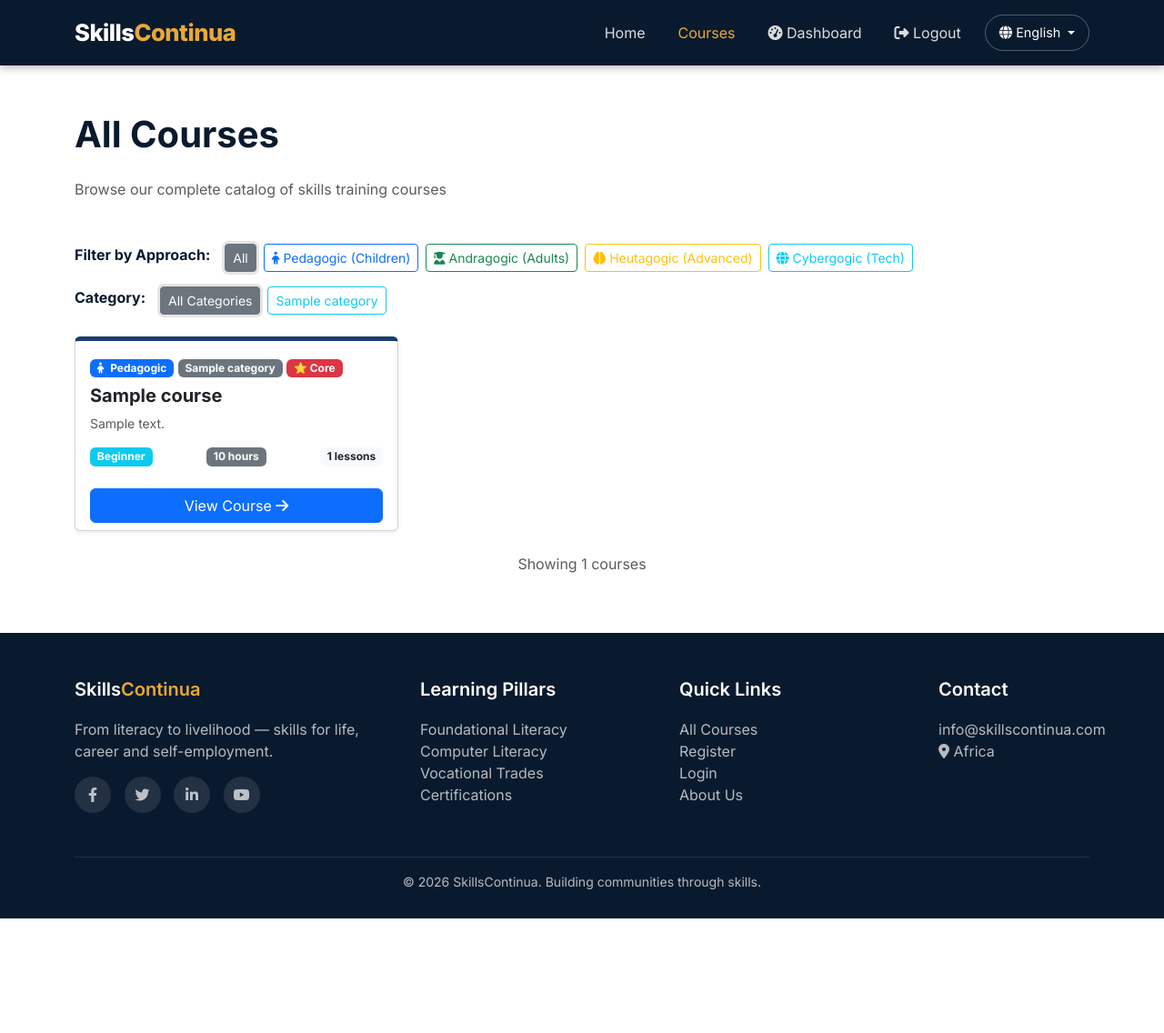
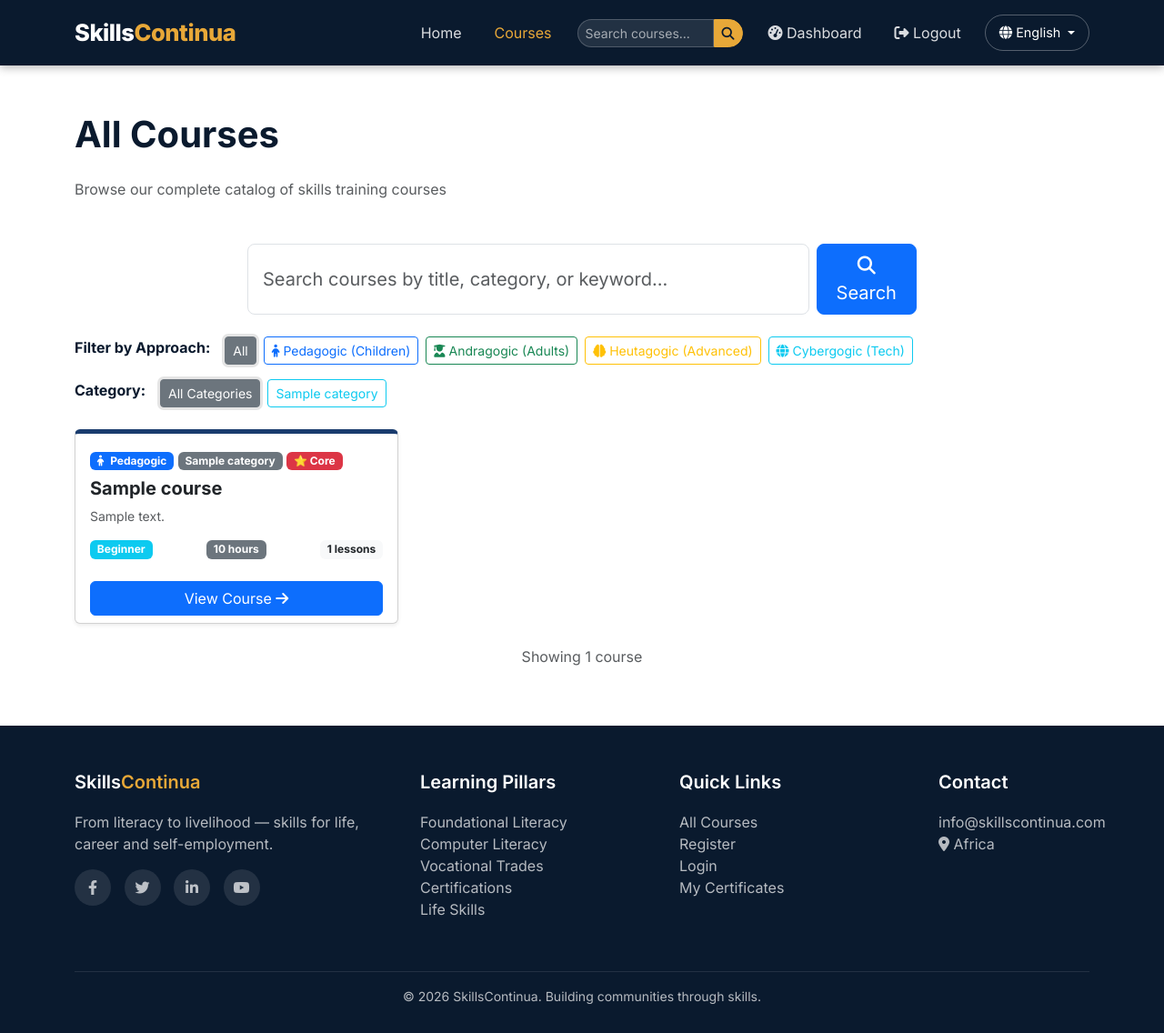
Before and after one commit to skillcontinua/skillscontinua, a Django app: page /en/courses/ in a window 1280 px wide. Shown: the whole page at 91% size. Before the commit the page ends 1010 px from the top, so only its background shows below. Run offline with Django 5.2, Linux system fonts and the light colour scheme; a user stored in the database is signed in; tables that the repository leaves empty hold one stand-in row (values such as "Sample post").

Commit message:
Added search bar to navbar and courses page with search functionality

```diff
--- a/courses/views.py
+++ b/courses/views.py
@@ -3,9 +3,10 @@ from django.contrib.auth.decorators import login_required
 from django.contrib import messages
 from django.utils.translation import get_language
 from .models import Course, Category, Lesson, Enrollment
+from django.db.models import Q
 
 def course_list(request):
-    """List all courses with language support and filtering"""
+    """List all courses with language support, filtering, and search"""
     language = get_language()
 
     # Get all categories
@@ -14,9 +15,18 @@ def course_list(request):
     # Get filter parameters
     category_id = request.GET.get('category')
     approach = request.GET.get('approach')
+    search_query = request.GET.get('q', '').strip()
 
     # Base queryset
     courses = Course.objects.filter(is_active=True)
+
+    # Apply search filter
+    if search_query:
+        courses = courses.filter(
+            Q(title__icontains=search_query) |
+            Q(description__icontains=search_query) |
+            Q(category__name__icontains=search_query)
+        )
 
     # Apply category filter
     if category_id:
@@ -46,6 +56,8 @@ def course_list(request):
         'current_language': language,
         'selected_category': category_id,
         'selected_approach': approach,
+        'search_query': search_query,
+        'total_results': courses.count(),
     }
     return render(request, 'courses/list.html', context)
 
--- a/templates/base.html
+++ b/templates/base.html
@@ -102,6 +102,36 @@
             border-color: #d49a2e;
             transform: translateY(-2px);
             box-shadow: 0 4px 15px rgba(232, 168, 56, 0.4);
+        }
+
+        /* Navbar Search */
+        .navbar-search-form {
+            margin: 8px 10px;
+        }
+        .navbar-search-form .form-control {
+            border-radius: 20px 0 0 20px;
+            border: 1px solid rgba(255,255,255,0.2);
+            background: rgba(255,255,255,0.1);
+            color: #fff;
+            width: 150px;
+        }
+        .navbar-search-form .form-control::placeholder {
+            color: rgba(255,255,255,0.6);
+        }
+        .navbar-search-form .form-control:focus {
+            background: rgba(255,255,255,0.2);
+            border-color: var(--sc-secondary);
+            box-shadow: none;
+        }
+        .navbar-search-form .btn-search {
+            border-radius: 0 20px 20px 0;
+            background: var(--sc-secondary);
+            color: var(--sc-dark);
+            border-color: var(--sc-secondary);
+        }
+        .navbar-search-form .btn-search:hover {
+            background: #d49a2e;
+            border-color: #d49a2e;
         }
 
         /* Hero Section */
@@ -243,6 +273,16 @@
             .stats-section h3 {
                 font-size: 2rem;
             }
+            .navbar-search-form .form-control {
+                width: 100px;
+            }
+        }
+
+        @media (max-width: 576px) {
+            .navbar-search-form .form-control {
+                width: 80px;
+                font-size: 0.8rem;
+            }
         }
     </style>
 
@@ -267,6 +307,20 @@
                     <li class="nav-item">
                         <a class="nav-link {% if '/courses/' in request.path %}active{% endif %}" href="/courses/">Courses</a>
                     </li>
+
+                    <!-- Search Bar in Navbar -->
+                    <li class="nav-item">
+                        <form method="get" action="/courses/" class="d-flex navbar-search-form">
+                            <input type="text" name="q" class="form-control form-control-sm"
+                                   placeholder="Search courses..."
+                                   value="{{ search_query }}"
+                                   aria-label="Search courses">
+                            <button class="btn btn-search btn-sm" type="submit">
+                                <i class="fas fa-search"></i>
+                            </button>
+                        </form>
+                    </li>
+
                     {% if user.is_authenticated %}
                         <li class="nav-item">
                             <a class="nav-link {% if '/accounts/dashboard/' in request.path %}active{% endif %}" href="/accounts/dashboard/">
@@ -320,10 +374,11 @@
                 <div class="col-md-3 mb-4">
                     <h5>Learning Pillars</h5>
                     <ul class="list-unstyled">
-                        <li><a href="#">Foundational Literacy</a></li>
-                        <li><a href="#">Computer Literacy</a></li>
-                        <li><a href="#">Vocational Trades</a></li>
-                        <li><a href="#">Certifications</a></li>
+                        <li><a href="/courses/?category=1">Foundational Literacy</a></li>
+                        <li><a href="/courses/?category=2">Computer Literacy</a></li>
+                        <li><a href="/courses/?category=3">Vocational Trades</a></li>
+                        <li><a href="/courses/?category=4">Certifications</a></li>
+                        <li><a href="/courses/?category=5">Life Skills</a></li>
                     </ul>
                 </div>
                 <div class="col-md-3 mb-4">
@@ -332,7 +387,7 @@
                         <li><a href="/courses/">All Courses</a></li>
                         <li><a href="/accounts/register/">Register</a></li>
                         <li><a href="/accounts/login/">Login</a></li>
-                        <li><a href="#">About Us</a></li>
+                        <li><a href="/certifications/">My Certificates</a></li>
                     </ul>
                 </div>
                 <div class="col-md-2 mb-4">
--- a/templates/courses/list.html
+++ b/templates/courses/list.html
@@ -9,22 +9,47 @@
         <h1 class="fw-bold mb-4">All Courses</h1>
         <p class="text-muted mb-5">Browse our complete catalog of skills training courses</p>
 
+        <!-- Search Bar -->
+        <div class="row mb-4">
+            <div class="col-md-8 mx-auto">
+                <form method="get" action="{% url 'courses:course_list' %}" class="d-flex">
+                    <input type="text" name="q" class="form-control form-control-lg"
+                           placeholder="Search courses by title, category, or keyword..."
+                           value="{{ search_query }}"
+                           aria-label="Search courses">
+                    <button class="btn btn-primary btn-lg ms-2" type="submit">
+                        <i class="fas fa-search"></i> Search
+                    </button>
+                    {% if search_query %}
+                        <a href="{% url 'courses:course_list' %}" class="btn btn-outline-secondary btn-lg ms-2">
+                            <i class="fas fa-times"></i> Clear
+                        </a>
+                    {% endif %}
+                </form>
+                {% if search_query %}
+                    <div class="mt-2 text-muted">
+                        Found {{ total_results }} result{{ total_results|pluralize }} for "{{ search_query }}"
+                    </div>
+                {% endif %}
+            </div>
+        </div>
+
         <!-- Learning Approach Filter -->
         <div class="row mb-4">
             <div class="col-md-12">
                 <div class="d-flex flex-wrap gap-2 mb-3">
                     <span class="fw-bold me-2">Filter by Approach:</span>
-                    <a href="?approach=" class="btn btn-outline-secondary btn-sm {% if not request.GET.approach %}active{% endif %}">All</a>
-                    <a href="?approach=pedagogic" class="btn btn-outline-primary btn-sm {% if request.GET.approach == 'pedagogic' %}active{% endif %}">
+                    <a href="?{% if search_query %}q={{ search_query }}&{% endif %}approach=" class="btn btn-outline-secondary btn-sm {% if not request.GET.approach %}active{% endif %}">All</a>
+                    <a href="?{% if search_query %}q={{ search_query }}&{% endif %}approach=pedagogic" class="btn btn-outline-primary btn-sm {% if request.GET.approach == 'pedagogic' %}active{% endif %}">
                         <i class="fas fa-child"></i> Pedagogic (Children)
                     </a>
-                    <a href="?approach=andragogic" class="btn btn-outline-success btn-sm {% if request.GET.approach == 'andragogic' %}active{% endif %}">
+                    <a href="?{% if search_query %}q={{ search_query }}&{% endif %}approach=andragogic" class="btn btn-outline-success btn-sm {% if request.GET.approach == 'andragogic' %}active{% endif %}">
                         <i class="fas fa-user-graduate"></i> Andragogic (Adults)
                     </a>
-                    <a href="?approach=heutagogic" class="btn btn-outline-warning btn-sm {% if request.GET.approach == 'heutagogic' %}active{% endif %}">
+                    <a href="?{% if search_query %}q={{ search_query }}&{% endif %}approach=heutagogic" class="btn btn-outline-warning btn-sm {% if request.GET.approach == 'heutagogic' %}active{% endif %}">
                         <i class="fas fa-brain"></i> Heutagogic (Advanced)
                     </a>
-                    <a href="?approach=cybergogic" class="btn btn-outline-info btn-sm {% if request.GET.approach == 'cybergogic' %}active{% endif %}">
+                    <a href="?{% if search_query %}q={{ search_query }}&{% endif %}approach=cybergogic" class="btn btn-outline-info btn-sm {% if request.GET.approach == 'cybergogic' %}active{% endif %}">
                         <i class="fas fa-globe"></i> Cybergogic (Tech)
                     </a>
                 </div>
@@ -33,12 +58,12 @@
                 {% if categories %}
                 <div class="d-flex flex-wrap gap-2">
                     <span class="fw-bold me-2">Category:</span>
-    		  <a href="?{% if request.GET.approach %}approach={{ request.GET.approach }}&{% endif %}"
+                    <a href="?{% if search_query %}q={{ search_query }}&{% endif %}{% if request.GET.approach %}approach={{ request.GET.approach }}&{% endif %}"
                        class="btn btn-outline-secondary btn-sm {% if not request.GET.category %}active{% endif %}">
                         All Categories
                     </a>
                     {% for category in categories %}
-        	   <a href="?{% if request.GET.approach %}approach={{ request.GET.approach }}&{% endif %}category={{ category.id }}"
+                        <a href="?{% if search_query %}q={{ search_query }}&{% endif %}{% if request.GET.approach %}approach={{ request.GET.approach }}&{% endif %}category={{ category.id }}"
                            class="btn btn-outline-info btn-sm category-btn category-{{ category.id }} {% if request.GET.category|add:'0' == category.id %}active{% endif %}">
                             {{ category.translated_name|default:category.name }}
                         </a>
@@ -104,14 +129,23 @@
                 <div class="col-12 text-center py-5">
                     <i class="fas fa-book-open fa-3x text-muted mb-3"></i>
                     <h3>No Courses Available</h3>
-                    <p class="text-muted">Check back soon for new courses!</p>
+                    <p class="text-muted">
+                        {% if search_query %}
+                            No results found for "{{ search_query }}"
+                        {% else %}
+                            Check back soon for new courses!
+                        {% endif %}
+                    </p>
+                    {% if search_query %}
+                        <a href="{% url 'courses:course_list' %}" class="btn btn-primary">Clear Search</a>
+                    {% endif %}
                 </div>
             {% endif %}
         </div>
 
         <!-- Course Count -->
         <div class="mt-4 text-center">
-            <p class="text-muted">Showing {{ courses|length }} courses</p>
+            <p class="text-muted">Showing {{ courses|length }} course{{ courses|pluralize }}</p>
         </div>
     </div>
 </section>
```
Also changed, not shown: other parts of templates/courses/list.html (+26 -31 lines). Lines whose indentation alone changed are shown as unchanged.
